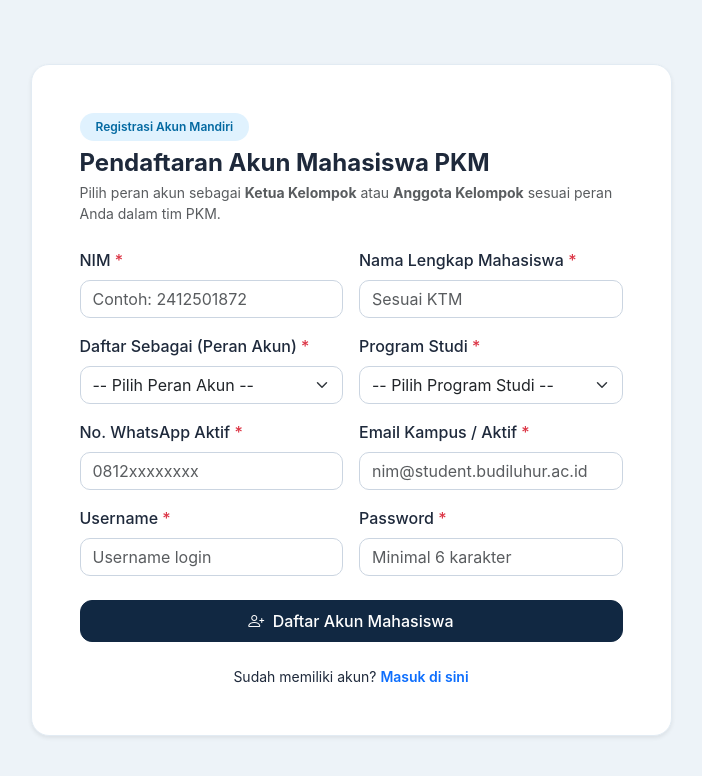
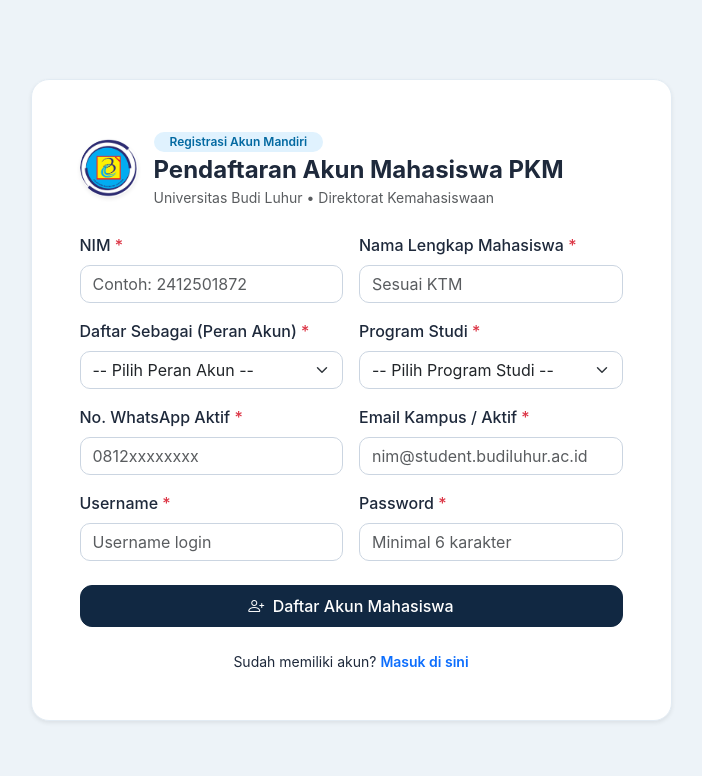
Before and after one commit to astri2166/sipkm_dkka, a CodeIgniter 4 app: the page made by app/Views/public/register.php in a window 1280 px wide. Shown: the top 776 px of the page, without its empty margins (289-991 px from the left). Run offline with PHP 8.4 and a stand-in for CodeIgniter, Linux system fonts and the light colour scheme; the template is opened without the code that fills it, so the values that code supplies are empty; some libraries are stand-ins or nearby versions.

Commit message:
feat(branding): ganti logo DKKA dengan logo resmi bulat Universitas Budi Luhur

```diff
--- a/app/Views/layouts/main.php
+++ b/app/Views/layouts/main.php
@@ -5,6 +5,7 @@
   <meta name="viewport" content="width=device-width, initial-scale=1.0">
   <meta name="csrf-token" content="<?= csrf_hash() ?>">
   <title><?= esc($title ?? 'SIPKM-DKKA | Universitas Budi Luhur') ?></title>
+  <link rel="icon" type="image/png" href="<?= base_url('assets/img/logo-budiluhur.png') ?>">
   <link href="https://cdn.jsdelivr.net/npm/bootstrap@5.3.3/dist/css/bootstrap.min.css" rel="stylesheet">
   <link href="https://cdn.jsdelivr.net/npm/bootstrap-icons@1.11.3/font/bootstrap-icons.css" rel="stylesheet">
   <link href="<?= base_url('assets/css/sipkm-ui.css?v=' . time()) ?>" rel="stylesheet">
@@ -41,10 +42,10 @@
   <aside class="sipkm-sidebar p-3 d-flex flex-column justify-content-between">
     <div>
       <div class="d-flex align-items-center gap-2 pb-3 mb-3 border-bottom border-secondary">
-        <div class="bg-warning text-dark fw-bold rounded-3 px-2 py-1">UBL</div>
+        <img src="<?= base_url('assets/img/logo-budiluhur.png') ?>" alt="Logo Universitas Budi Luhur" class="rounded-circle bg-white p-1" style="width: 38px; height: 38px; object-fit: contain;">
         <div>
           <div class="fw-bold text-white lh-1">SIPKM-DKKA</div>
-          <small class="text-light opacity-75" style="font-size: 11px;">Direktorat Kemahasiswaan</small>
+          <small class="text-light opacity-75" style="font-size: 11px;">Universitas Budi Luhur</small>
         </div>
       </div>
 
--- a/app/Views/public/login.php
+++ b/app/Views/public/login.php
@@ -4,6 +4,7 @@
   <meta charset="UTF-8">
   <meta name="viewport" content="width=device-width, initial-scale=1.0">
   <title>Login | SIPKM-DKKA Universitas Budi Luhur</title>
+  <link rel="icon" type="image/png" href="<?= base_url('assets/img/logo-budiluhur.png') ?>">
   <link href="https://cdn.jsdelivr.net/npm/bootstrap@5.3.3/dist/css/bootstrap.min.css" rel="stylesheet">
   <link href="https://cdn.jsdelivr.net/npm/bootstrap-icons@1.11.3/font/bootstrap-icons.css" rel="stylesheet">
   <link href="<?= base_url('assets/css/sipkm-ui.css') ?>" rel="stylesheet">
@@ -14,9 +15,9 @@
     <div class="col-md-5">
       <div class="sipkm-card p-4 p-md-5 shadow-sm animate-fade-up">
         <div class="text-center mb-4">
-          <span class="badge bg-warning text-dark fw-bold px-3 py-2 mb-2">DKKA UNIVERSITAS BUDI LUHUR</span>
+          <img src="<?= base_url('assets/img/logo-budiluhur.png') ?>" alt="Logo Universitas Budi Luhur" class="rounded-circle shadow-sm mb-3" style="width: 76px; height: 76px; object-fit: contain;">
           <h4 class="fw-bold mb-1">Masuk ke SIPKM-DKKA</h4>
-          <p class="text-muted small">Gunakan akun Mahasiswa, Dosen Peninjau, atau Admin</p>
+          <p class="text-muted small">Universitas Budi Luhur &bull; Direktorat Kemahasiswaan</p>
         </div>
 
         <?php if (session()->getFlashdata('error')): ?>
--- a/app/Views/public/register.php
+++ b/app/Views/public/register.php
@@ -4,6 +4,7 @@
   <meta charset="UTF-8">
   <meta name="viewport" content="width=device-width, initial-scale=1.0">
   <title>Registrasi Mahasiswa | SIPKM-DKKA</title>
+  <link rel="icon" type="image/png" href="<?= base_url('assets/img/logo-budiluhur.png') ?>">
   <link href="https://cdn.jsdelivr.net/npm/bootstrap@5.3.3/dist/css/bootstrap.min.css" rel="stylesheet">
   <link href="https://cdn.jsdelivr.net/npm/bootstrap-icons@1.11.3/font/bootstrap-icons.css" rel="stylesheet">
   <link href="<?= base_url('assets/css/sipkm-ui.css') ?>" rel="stylesheet">
@@ -13,10 +14,13 @@
   <div class="row justify-content-center">
     <div class="col-md-7">
       <div class="sipkm-card p-4 p-md-5 shadow-sm animate-fade-up">
-        <div class="mb-4">
-          <span class="badge bg-primary-subtle text-primary px-3 py-2 mb-2">Registrasi Akun Mandiri</span>
-          <h4 class="fw-bold mb-1">Pendaftaran Akun Mahasiswa PKM</h4>
-          <p class="text-muted small">Pilih peran akun sebagai <strong>Ketua Kelompok</strong> atau <strong>Anggota Kelompok</strong> sesuai peran Anda dalam tim PKM.</p>
+        <div class="d-flex align-items-center gap-3 mb-4">
+          <img src="<?= base_url('assets/img/logo-budiluhur.png') ?>" alt="Logo Universitas Budi Luhur" class="rounded-circle shadow-sm flex-shrink-0" style="width: 58px; height: 58px; object-fit: contain;">
+          <div>
+            <span class="badge bg-primary-subtle text-primary px-3 py-1 mb-1">Registrasi Akun Mandiri</span>
+            <h4 class="fw-bold mb-0">Pendaftaran Akun Mahasiswa PKM</h4>
+            <small class="text-muted">Universitas Budi Luhur &bull; Direktorat Kemahasiswaan</small>
+          </div>
         </div>
 
         <?php if (session()->getFlashdata('errors')): ?>
--- a/app/Views/public/reset_password.php
+++ b/app/Views/public/reset_password.php
@@ -4,6 +4,7 @@
   <meta charset="UTF-8">
   <meta name="viewport" content="width=device-width, initial-scale=1.0">
   <title>Reset Password | SIPKM-DKKA Universitas Budi Luhur</title>
+  <link rel="icon" type="image/png" href="<?= base_url('assets/img/logo-budiluhur.png') ?>">
   <link href="https://cdn.jsdelivr.net/npm/bootstrap@5.3.3/dist/css/bootstrap.min.css" rel="stylesheet">
   <link href="https://cdn.jsdelivr.net/npm/bootstrap-icons@1.11.3/font/bootstrap-icons.css" rel="stylesheet">
   <link href="<?= base_url('assets/css/sipkm-ui.css') ?>" rel="stylesheet">
@@ -15,7 +16,7 @@
       <div class="sipkm-card p-4 p-md-5 shadow-sm animate-fade-up">
         <!-- Header -->
         <div class="text-center mb-4">
-          <span class="badge bg-warning text-dark fw-bold px-3 py-2 mb-2">DKKA UNIVERSITAS BUDI LUHUR</span>
+          <img src="<?= base_url('assets/img/logo-budiluhur.png') ?>" alt="Logo Universitas Budi Luhur" class="rounded-circle shadow-sm mb-3" style="width: 76px; height: 76px; object-fit: contain;">
           <h4 class="fw-bold mb-1">Reset Password Akun</h4>
           <p class="text-muted small mb-2">Layanan mandiri pemulihan kata sandi akun SIPKM-DKKA</p>
 
```
Also changed, not shown: app/Views/public/landing_lomba.php (+7 -2 lines), public/assets/img/logo-budiluhur.png (added).
